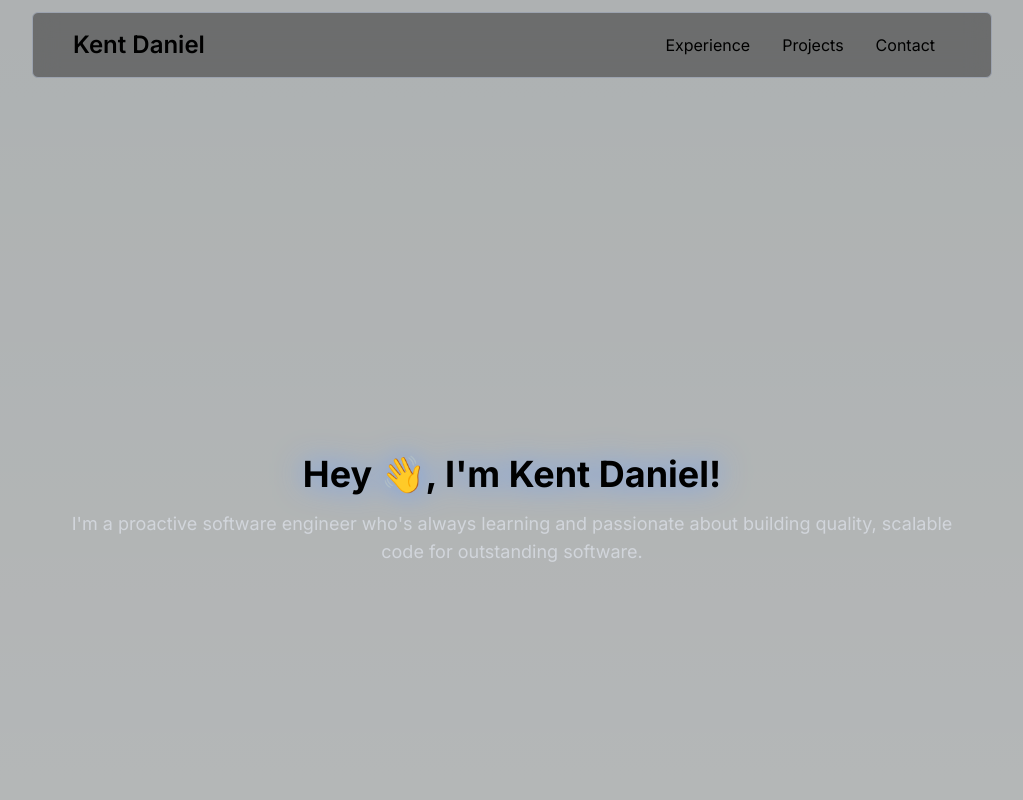
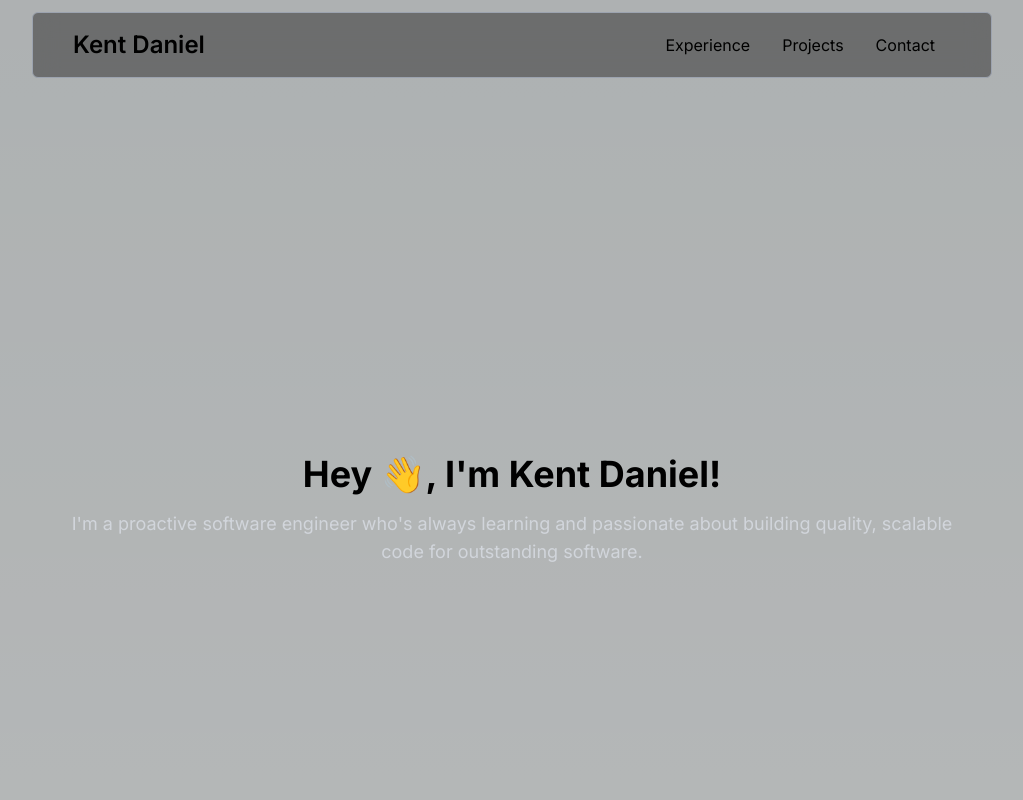
Before and after one commit to kent-daniel/kent-daniel-portfolio, a Next.js app: page / in a window 1280 px wide. Shown: the top 800 px of the page, without its empty margins (128-1151 px from the left). Built offline with nearby package versions, Linux system fonts and the light colour scheme.

Commit message:
fix linting error

```diff
--- a/app/pages/Hero.tsx
+++ b/app/pages/Hero.tsx
@@ -13,12 +13,12 @@ const Hero = () => {
       ></div>
       <div className="relative z-10 flex justify-center items-center h-full">
         <div className="text-center">
-          <h1 className="text-4xl font-bold mb-4 drop-shadow-[0px_0px_15px_rgba(100,155,255,0.95)]">
-            Hey 👋, I'm Kent Daniel!
+          <h1 className="text-4xl font-bold mb-4 drop-shadow-0 0 15px rgba(100, 155, 255, 0.95)">
+            Hey 👋, I&apos;m Kent Daniel!
           </h1>
           <p className="text-lg text-gray-300">
-            I'm a proactive software engineer who's always learning and
-            passionate about building quality, scalable code for outstanding
+            I&apos;m a proactive software engineer who&apos;s always learning
+            and passionate about building quality, scalable code for outstanding
             software.
           </p>
         </div>
```
